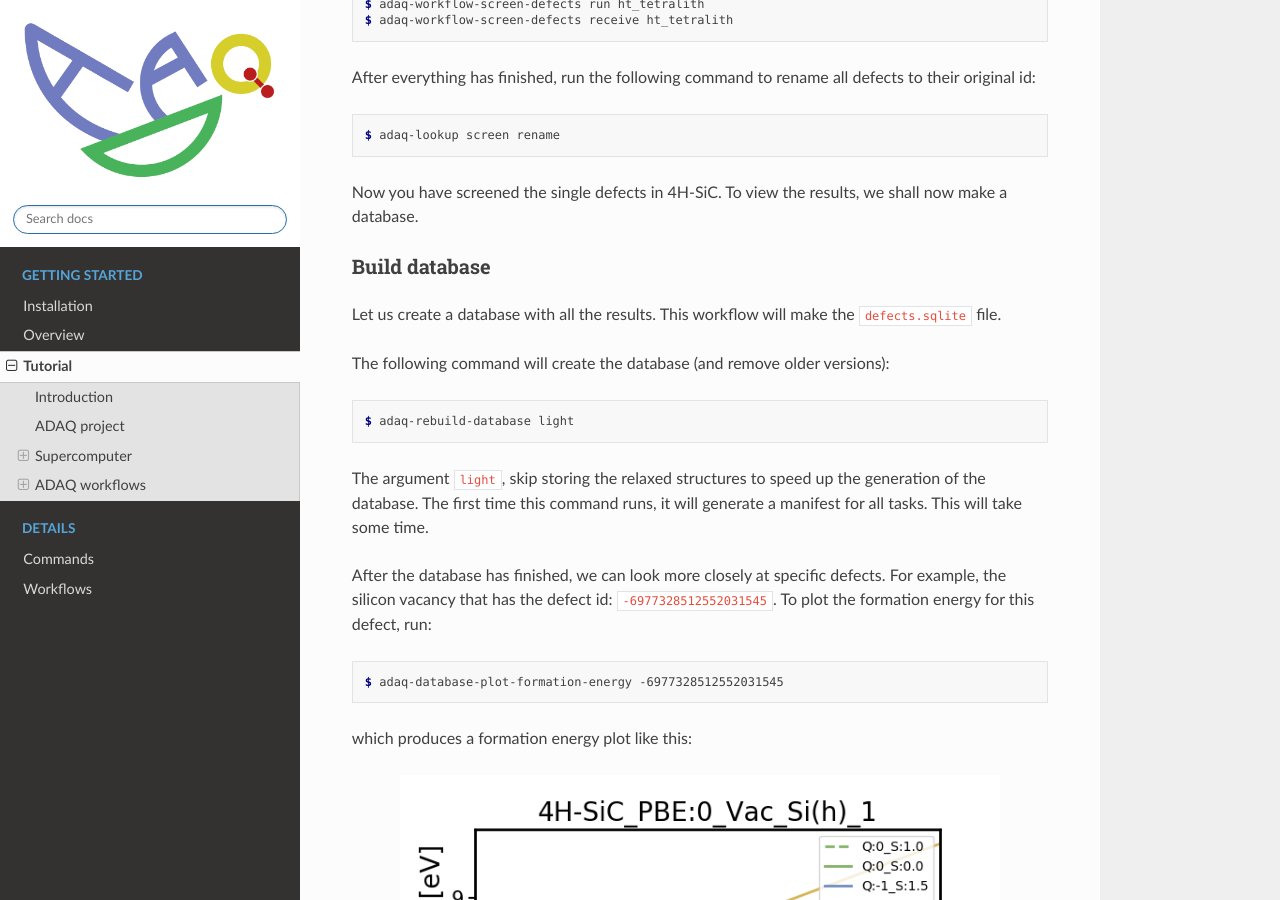
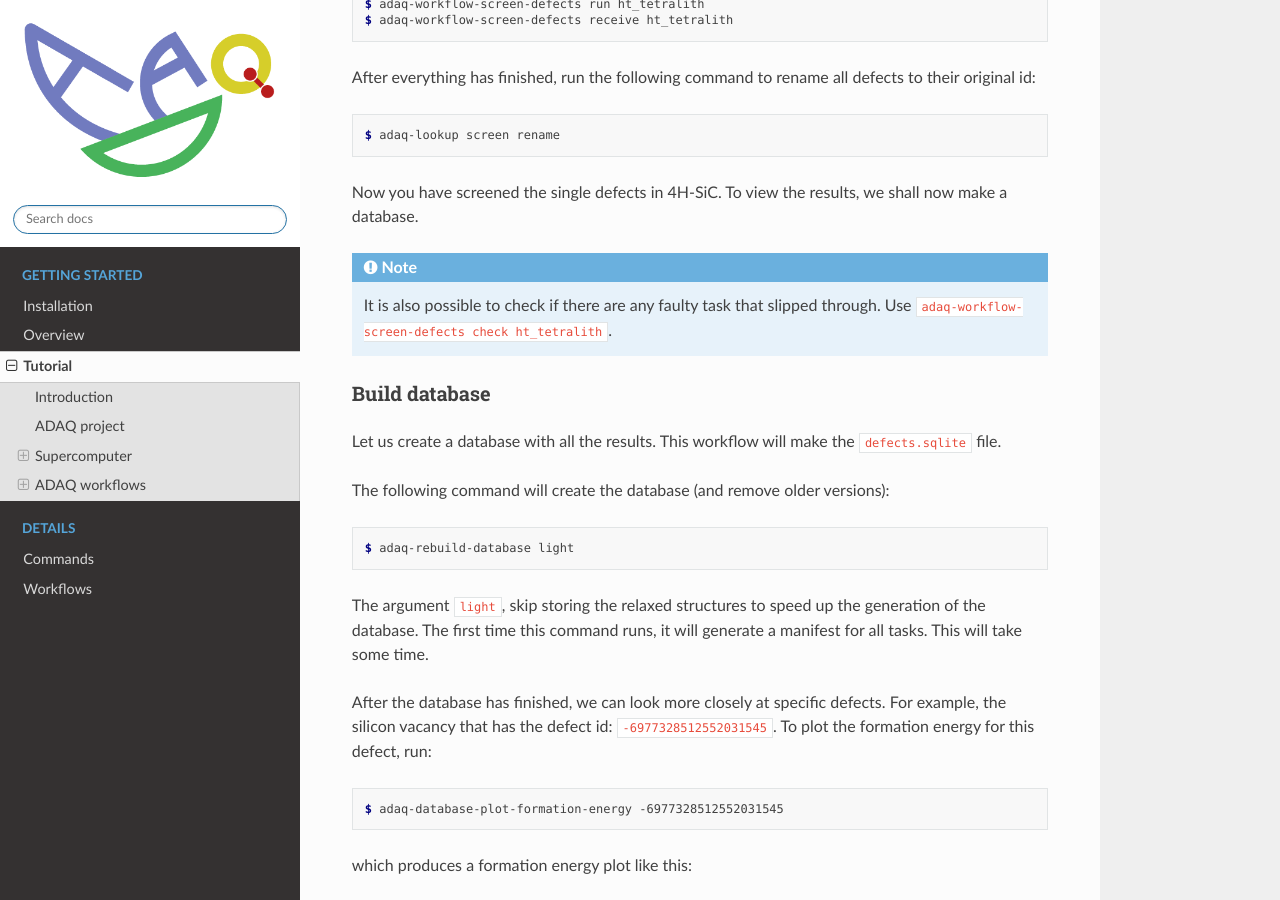
Before and after one commit to j-euler/adaq-doc, a Sphinx documentation site: the page built from docs/source/tutorial.rst, in a window 1280 px wide and 900 px high, scrolled down 8185 px. Built offline with Sphinx 7.4.7 and the Read the Docs theme 2.0.0, drawn with Linux system fonts in a browser that asks for light colours.

Commit message:
info about added check of finished tasks

```diff
--- a/docs/source/commands.rst
+++ b/docs/source/commands.rst
@@ -123,7 +123,7 @@ Interface with the screening workflow:
 
 Arguments:
 
-#. ``setup, send, run, receive``
+#. ``setup, send, run, receive, check``
 #. select which computer to run
 #. number of taskmananger to run (optional)
 
--- a/docs/source/tutorial.rst
+++ b/docs/source/tutorial.rst
@@ -413,6 +413,10 @@ After everything has finished, run the following command to rename all defects t
 Now you have screened the single defects in 4H-SiC.
 To view the results, we shall now make a database.
 
+.. note::
+
+   It is also possible to check if there are any faulty task that slipped through. Use ``adaq-workflow-screen-defects check ht_tetralith``.
+
 .. _database:
 
 Build database
```
